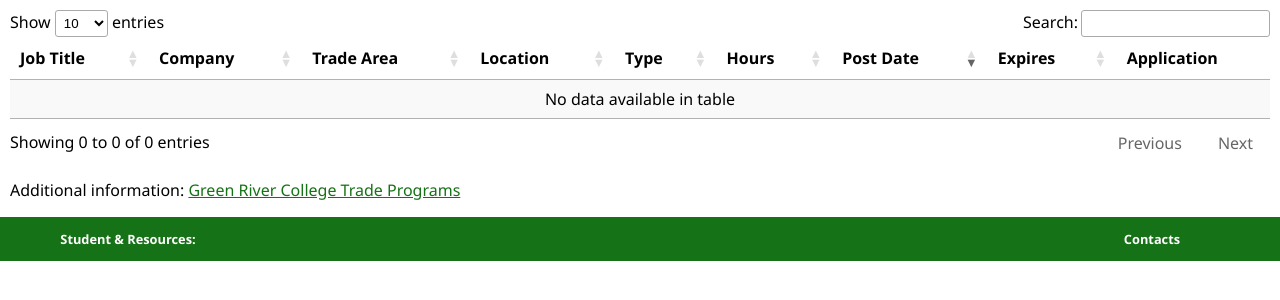
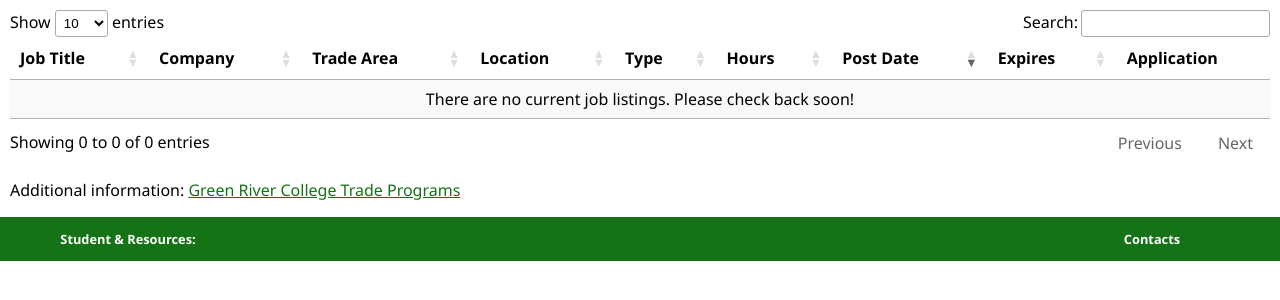
Before and after one commit to KevinFG02/trade-application, a Node server app: page /jobs in a window 1280 px wide. Shown: the part 126-426 px from the top of the page. Run offline with Node 20, Linux system fonts and the light colour scheme; data that the repository does not hold is empty; some libraries are stand-ins or nearby versions.

Commit message:
Added message when no jobs are available

```diff
--- a/views/jobs.ejs
+++ b/views/jobs.ejs
@@ -63,7 +63,9 @@
                     { targets: 8, orderable: false }
 
                 ],
-                order: [[6, 'desc']]
+                order: [[6, 'desc']],
+
+                language: { emptyTable: 'There are no current job listings. Please check back soon!' }
             });
         </script>
     </body>
```
